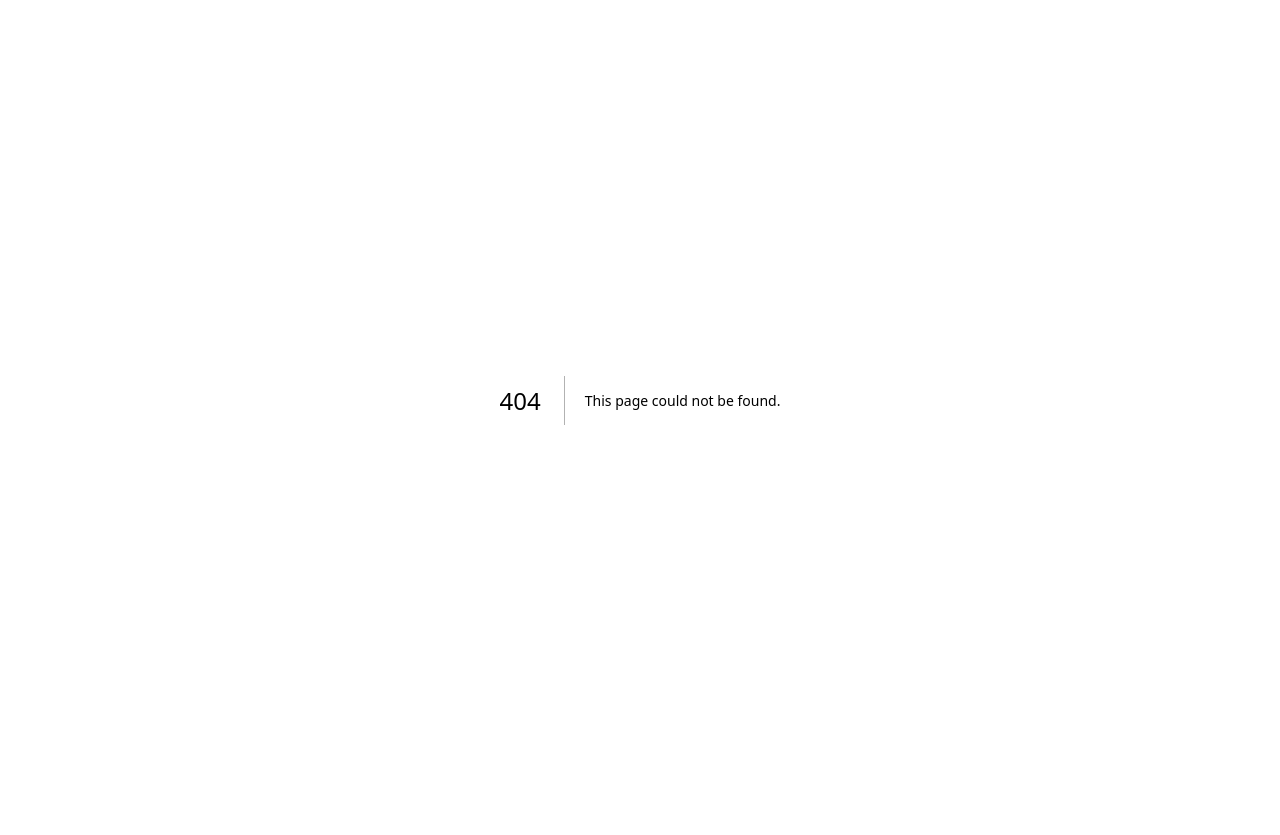
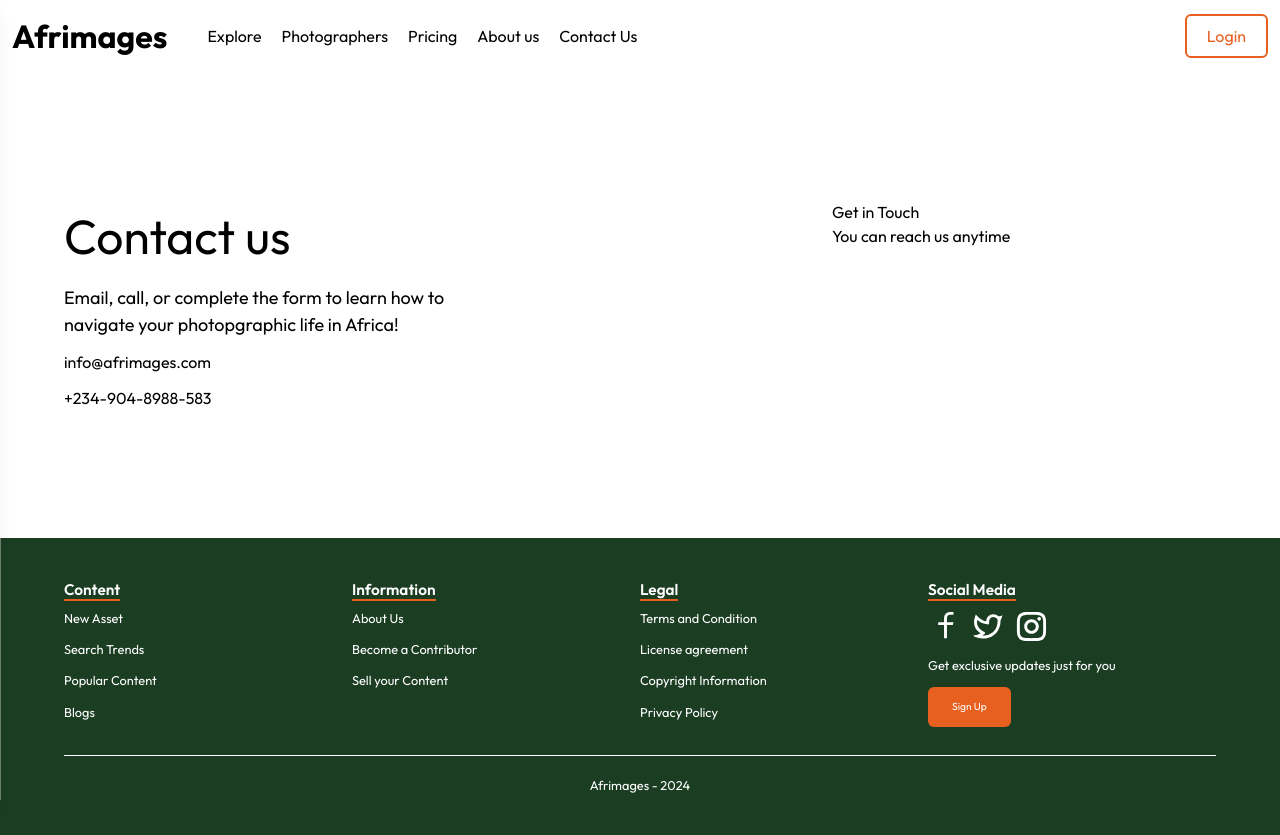
Before and after one commit to DevEmmy/afrimages, a Next.js app: page /contact in a window 1280 px wide. Before the commit this address had no page. Before the commit the page ends 800 px from the top, so only its background shows below. Built offline with nearby package versions, Linux system fonts and the light colour scheme.

Commit message:
Add About and Contact pages with navigation components

```diff
--- /dev/null
+++ b/app/about/page.tsx
@@ -0,0 +1,9 @@
+import React from 'react'
+
+const page = () => {
+  return (
+    <div>page</div>
+  )
+}
+
+export default page
--- /dev/null
+++ b/app/contact/page.tsx
@@ -0,0 +1,50 @@
+import ControlledInput, { ControlledInputProps } from '@/components/Micro/ControlledInput'
+import Footer from '@/components/Widgets/Footer'
+import Nav from '@/components/Widgets/Nav'
+import React from 'react'
+
+const page = () => {
+    const formItems : ControlledInputProps[] = [
+        {
+            label: "First Name",
+            type: "text",
+            name: "firstName",
+
+        }
+    ]
+
+  return (
+    <div>
+        <Nav transparent={false}/>
+
+        <div className='grid grid-cols-[2fr_1fr] my-32 mx-[5%]'>
+            <div className='flex flex-col gap-3'>
+                <h2 className='text-[48px]'>Contact us</h2>
+                <p className='text-[18px] w-1/2'>
+                    Email, call, or complete the form to learn how to navigate your photopgraphic life in Africa!
+                </p>
+                <p>
+                    info@afrimages.com
+                </p>
+                <p>
+                    +234-904-8988-583
+                </p>
+            </div>
+
+            <div>
+                <h2>Get in Touch</h2>
+                <p>You can reach us anytime</p>
+
+                <form action="">
+
+
+                </form>
+            </div>
+        </div>
+
+        <Footer />
+    </div>
+  )
+}
+
+export default page
--- a/components/Micro/ControlledInput.tsx
+++ b/components/Micro/ControlledInput.tsx
@@ -1,13 +1,13 @@
 import React, { ChangeEvent, useState } from 'react';
 import { FiEye, FiEyeOff } from 'react-icons/fi'; // Import eye icons
 
-interface ControlledInputProps {
+export interface ControlledInputProps {
   name: string;
   label: string;
   type?: string;
   placeholder?: string;
   value: string;
-  onChange: (e: ChangeEvent<HTMLInputElement>) => void;
+  onChange?: (e: ChangeEvent<HTMLInputElement>) => void;
 }
 
 const ControlledInput: React.FC<ControlledInputProps> = ({
--- a/components/Widgets/Banner.tsx
+++ b/components/Widgets/Banner.tsx
@@ -1,11 +1,8 @@
 "use client";
-import Image from "next/image";
-import Link from "next/link";
 import { useRouter } from "next/navigation";
 import React, { ChangeEvent, useState } from "react";
 import { RiSearch2Line } from "react-icons/ri";
-import { Menu } from "@/components/Micro/Menu";
-import { RiMenu2Line } from "react-icons/ri";
+import Nav from "./Nav";
 
 export const nav = [
   {
@@ -21,11 +18,11 @@ export const nav = [
     text: "Pricing",
   },
   {
-    link: "/",
+    link: "/about",
     text: "About us",
   },
   {
-    link: "/",
+    link: "/contact",
     text: "Contact Us",
   },
 ];
@@ -33,48 +30,17 @@ export const nav = [
 const Banner = () => {
   const router = useRouter();
   const [search, setSearch] = useState("");
-  const [isOpen, setIsOpen] = useState(false);
+
 
   const handleSearch = (e: any) => {
     e.preventDefault();
     router.push(`/search?query=${search}`);
   };
 
+
   return (
     <div className="banner">
-      <nav className="flex-between">
-        {/* <Image src={"./images/logo.png"} unoptimized width={50} height={50} alt='Logo' className='w-auto h-auto'/> */}
-        <div className="lg:hidden">
-          <RiMenu2Line
-            className="text-white text-2xl cursor-pointer font-bold"
-            onClick={() => setIsOpen(true)}
-          />
-        </div>
-        <Menu isOpen={isOpen} setIsOpen={setIsOpen} color="text-[#fba037]"/>
-        <div className="items-center gap-10 hidden lg:flex">
-          <Link href={"/"} className="text-white text-[32px] font-bold">
-            Afrimages
-          </Link>
-
-          <div className="flex gap-5 md:text-sm lg:text-base">
-            {nav.map((item, i) => {
-              return (
-                <Link href={item.link} key={i}>
-                  {item.text}
-                </Link>
-              );
-            })}
-          </div>
-        </div>
-
-        <Link
-          href={"/login"}
-          className="border-2 border-white px-5 py-2 rounded-md"
-        >
-          Login
-        </Link>
-      </nav>
-
+      <Nav />
       <div className="flex items-center justify-center flex-col gap-5 w-full md:w-2/3 text-center mx-auto mt-20">
         <h1 className="text-3xl sm:text-3xl md:text-[32px] leading-8 font-bold">
           Discover, Download, and Share the Finest Images from Afrimages
--- /dev/null
+++ b/components/Widgets/Nav.tsx
@@ -0,0 +1,52 @@
+"use client";
+import Link from 'next/link';
+import React, { FC, useState } from 'react'
+import { Menu } from '../Micro/Menu';
+import { RiMenu2Line } from 'react-icons/ri';
+import { nav } from './Banner';
+
+interface NavProps{
+    transparent?: boolean
+}
+
+const Nav: FC<NavProps> = ({transparent = true}) => {
+    const [isOpen, setIsOpen] = useState(false);
+
+
+  return (
+    <nav className={`flex justify-between items-center p-3`}>
+            {/* <Image src={"./images/logo.png"} unoptimized width={50} height={50} alt='Logo' className='w-auto h-auto'/> */}
+            <div className="lg:hidden">
+              <RiMenu2Line
+                className="text-white text-2xl cursor-pointer font-bold"
+                onClick={() => setIsOpen(true)}
+              />
+            </div>
+            <Menu isOpen={isOpen} setIsOpen={setIsOpen} color="text-[#fba037]"/>
+            <div className="items-center gap-10 hidden lg:flex">
+              <Link href={"/"} className={`${transparent ? "text-white" : "text-black"} text-[32px] font-bold`}>
+                Afrimages
+              </Link>
+
+              <div className="flex gap-5 md:text-sm lg:text-base">
+                {nav.map((item, i) => {
+                  return (
+                    <Link href={item.link} key={i}>
+                      {item.text}
+                    </Link>
+                  );
+                })}
+              </div>
+            </div>
+
+            <Link
+              href={"/login"}
+              className={`border-2 ${transparent ? "border-white" : "border-orange800 text-orange800"} px-5 py-2 rounded-md`}
+            >
+              Login
+            </Link>
+          </nav>
+  )
+}
+
+export default Nav
```
